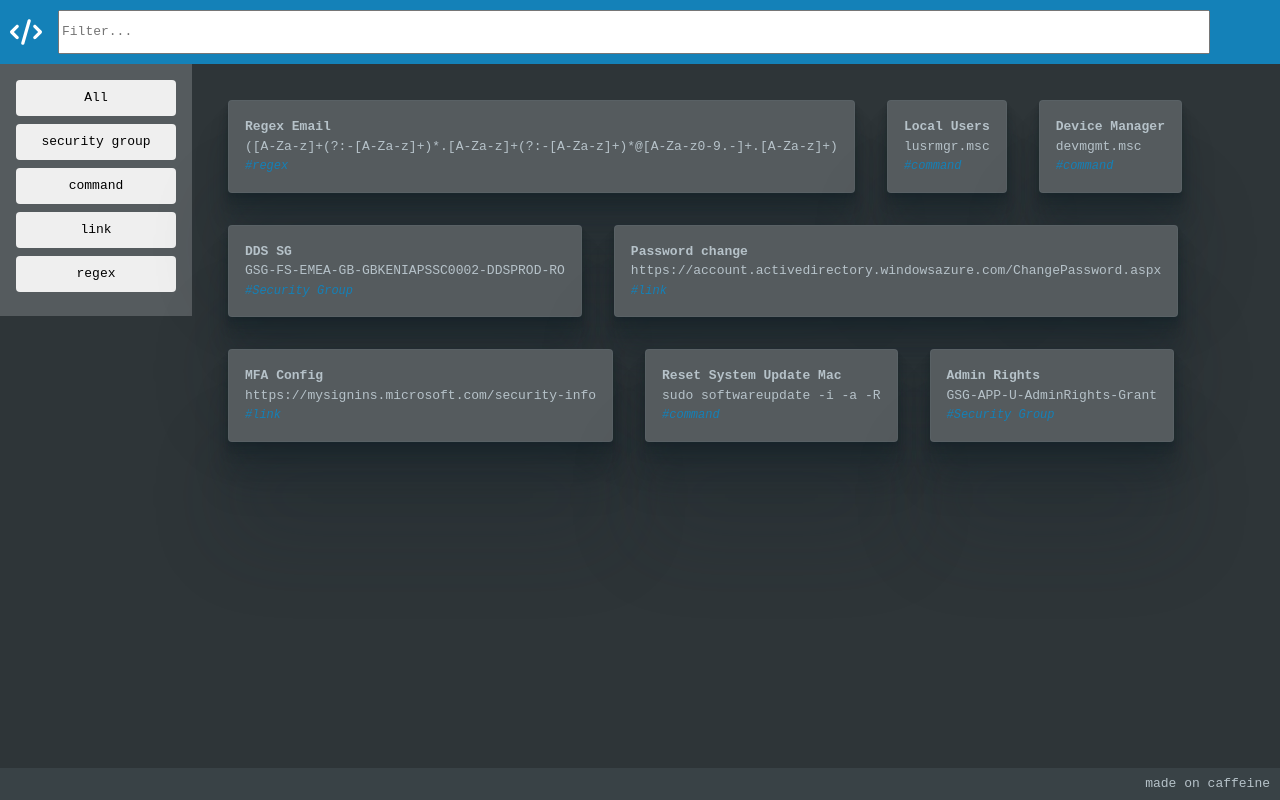
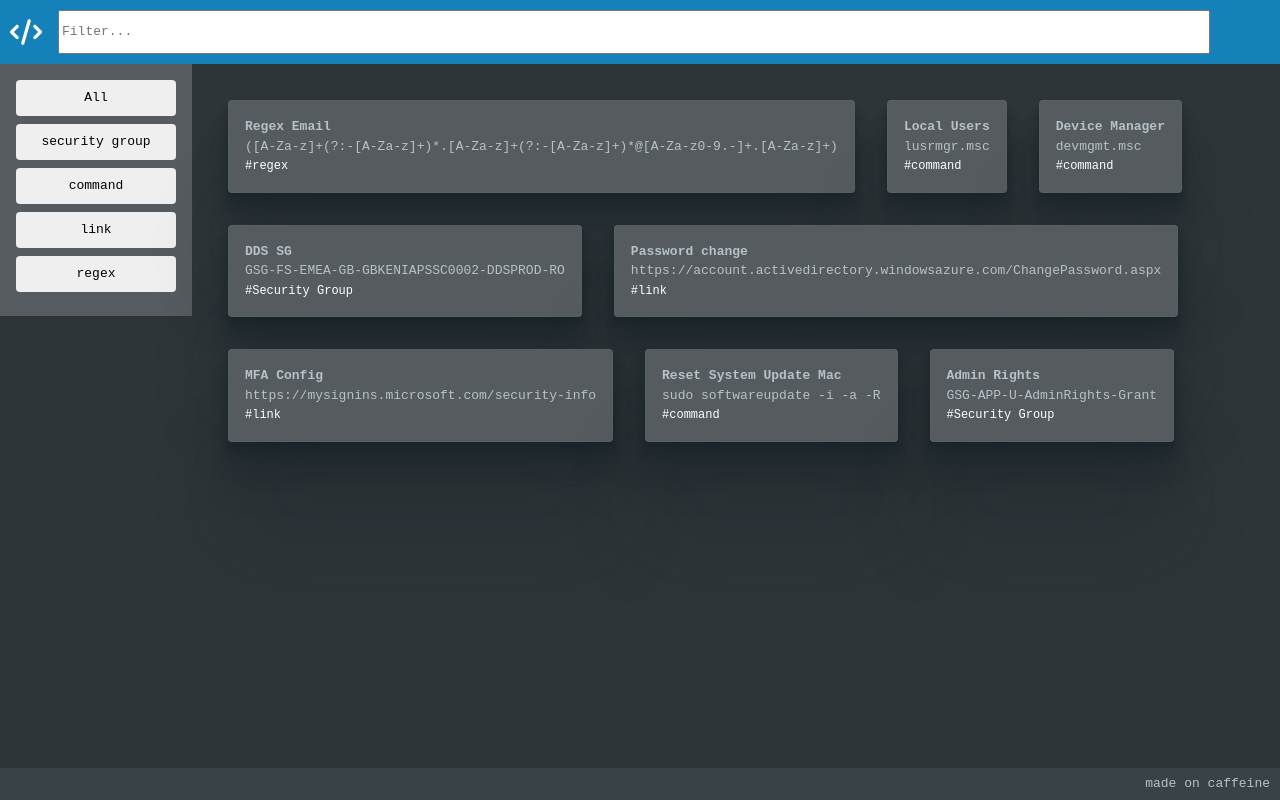
Before and after one commit to itsnelsonmartins/snippets, a React (Vite) app: page / in a window 1280 px wide. Built offline with nearby package versions, Linux system fonts and the light colour scheme.

Commit message:
quick fixes

```diff
--- a/src/css/style.css
+++ b/src/css/style.css
@@ -93,8 +93,8 @@ main {
     display: inline;
     margin-right: 0.5rem;
     font-size: 0.75rem;
-    font-style: italic;
-    color: var(--brand);
+    font-style: bold;
+    color: var(--white);
 }
 
 .modal {
--- a/src/css/variables.css
+++ b/src/css/variables.css
@@ -3,6 +3,7 @@ html {
     --brand-hue: 200;
     --brand-saturation: 100%;
     --brand-lightness: 50%;
+    --white: #fff;
 }
 
 :root {
```
